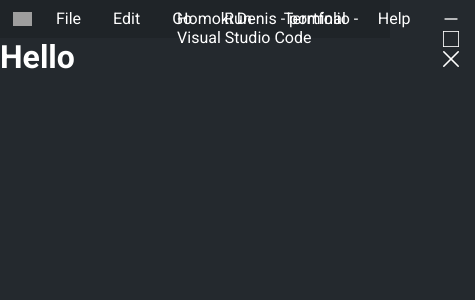
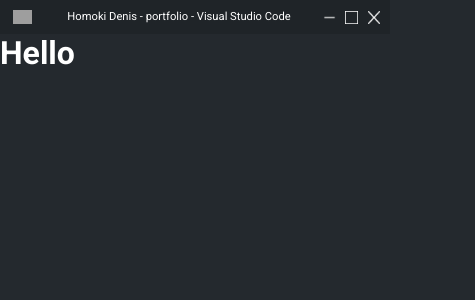
Before and after one commit to homoki-denis/Portfolio, a React (Vite) app: page / in a window 390 px wide. Shown: the top 300 px of the page, 475 px wide, since content can reach past the window. Built offline with nearby package versions, Linux system fonts and the light colour scheme; grey boxes are pictures that could not be loaded.

Commit message:
resonsive top nav

```diff
--- a/src/components/TopNav.jsx
+++ b/src/components/TopNav.jsx
@@ -19,12 +19,14 @@ const TopNav = () => {
 
   return (
     <div className="topnav">
-      <img
-        src="https://vscode-portfolio.vercel.app/_next/image?url=%2Fvscode_icon.svg&w=16&q=75"
-        alt="vscode"
-        className="topnav-img"
-      />
-      <div className="navbarItems">{navbarTop}</div>
+      <div className="navbarItems">
+        <img
+          src="https://vscode-portfolio.vercel.app/_next/image?url=%2Fvscode_icon.svg&w=16&q=75"
+          alt="vscode"
+          className="topnav-img"
+        />
+        {navbarTop}
+      </div>
       <div className="navbarName">{navbarTopName}</div>
       <div className="navbarButtonsItems">{navbarTopButtons}</div>
     </div>
--- a/src/styles/_topNav.scss
+++ b/src/styles/_topNav.scss
@@ -3,16 +3,19 @@
   display: flex;
   position: relative;
   align-items: center;
-
+  justify-content: space-between;
   padding: 0.3rem;
-  .topnav-img {
-    width: 1.2rem;
-    margin: 0 0.5rem;
-  }
+  height: 4vh;
 
   .navbarItems {
-    padding: 0.3rem 0;
-    margin-right: auto;
+    padding: 0.3rem 0 0.3rem 0;
+    display: flex;
+    flex-direction: row;
+
+    .topnav-img {
+      margin: 0 0.5rem;
+      width: 1.2rem;
+    }
   }
   .topNavLinks {
     padding: 0.2rem 1rem;
@@ -24,11 +27,7 @@
     }
   }
   .navbarName {
-    position: absolute;
-    left: 45%;
-    bottom: 5px;
-    padding: 0.1rem;
-    top: 7px;
+    text-align: center;
   }
 
   .navbarButtonsItems {
@@ -37,9 +36,31 @@
     .topNavButtons {
       height: 1rem;
       padding: 0 1rem;
+
       &:hover {
         cursor: pointer;
       }
     }
   }
 }
+
+@media screen and (max-width: 935px) {
+  .topnav .topNavLinks {
+    display: none;
+  }
+
+  .topnav .navbarButtonsItems .topNavButtons {
+    padding: 0 0.3rem;
+    height: 0.8rem;
+  }
+
+  .topnav .navbarName {
+    font-size: 0.7rem;
+  }
+}
+
+@media screen and (max-width: 340px) {
+  .topnav .navbarName {
+    font-size: 0.5rem;
+  }
+}
```
